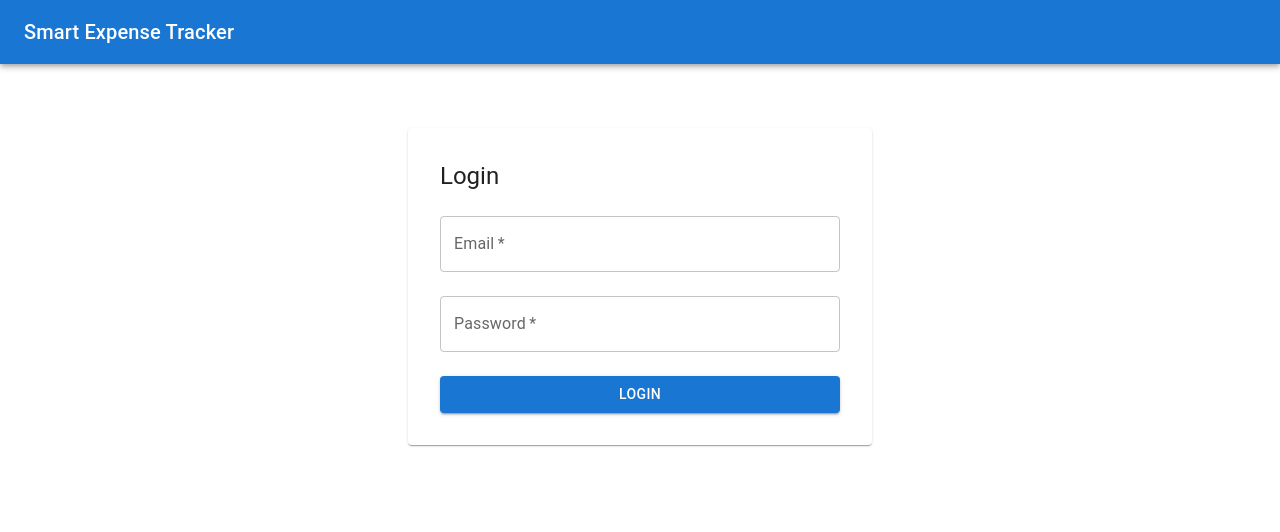
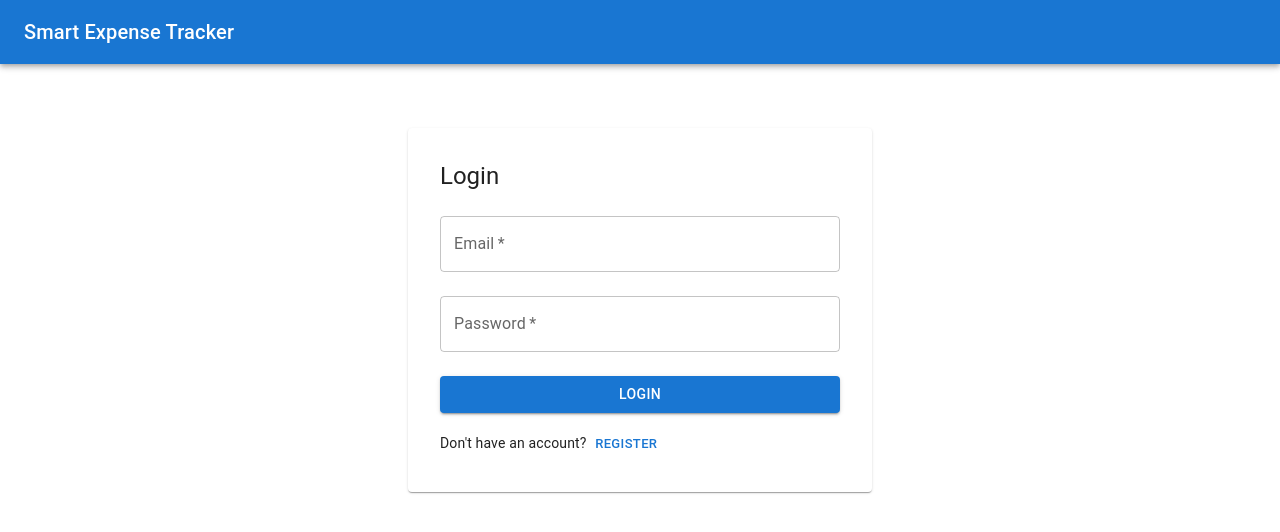
Before and after one commit to Sanjay-dev22/smart-expense-tracker, a React (Create React App) app in the folder client/: page /login in a window 1280 px wide. Shown: the top 532 px of the page. Built offline with nearby package versions, Linux system fonts and the light colour scheme.

Commit message:
Phase 5 Backup

```diff
--- a/client/src/Login.js
+++ b/client/src/Login.js
@@ -47,7 +47,13 @@ function Login({ setToken }) {
           Login
         </Button>
       </form>
-    </Paper>
+    <Typography variant="body2" sx={{ mt: 2 }}>
+      Don't have an account?{" "}
+      <Button onClick={() => navigate('/register')} size="small">
+        Register
+      </Button>
+    </Typography>
+  </Paper>
   );
 }
 
```
